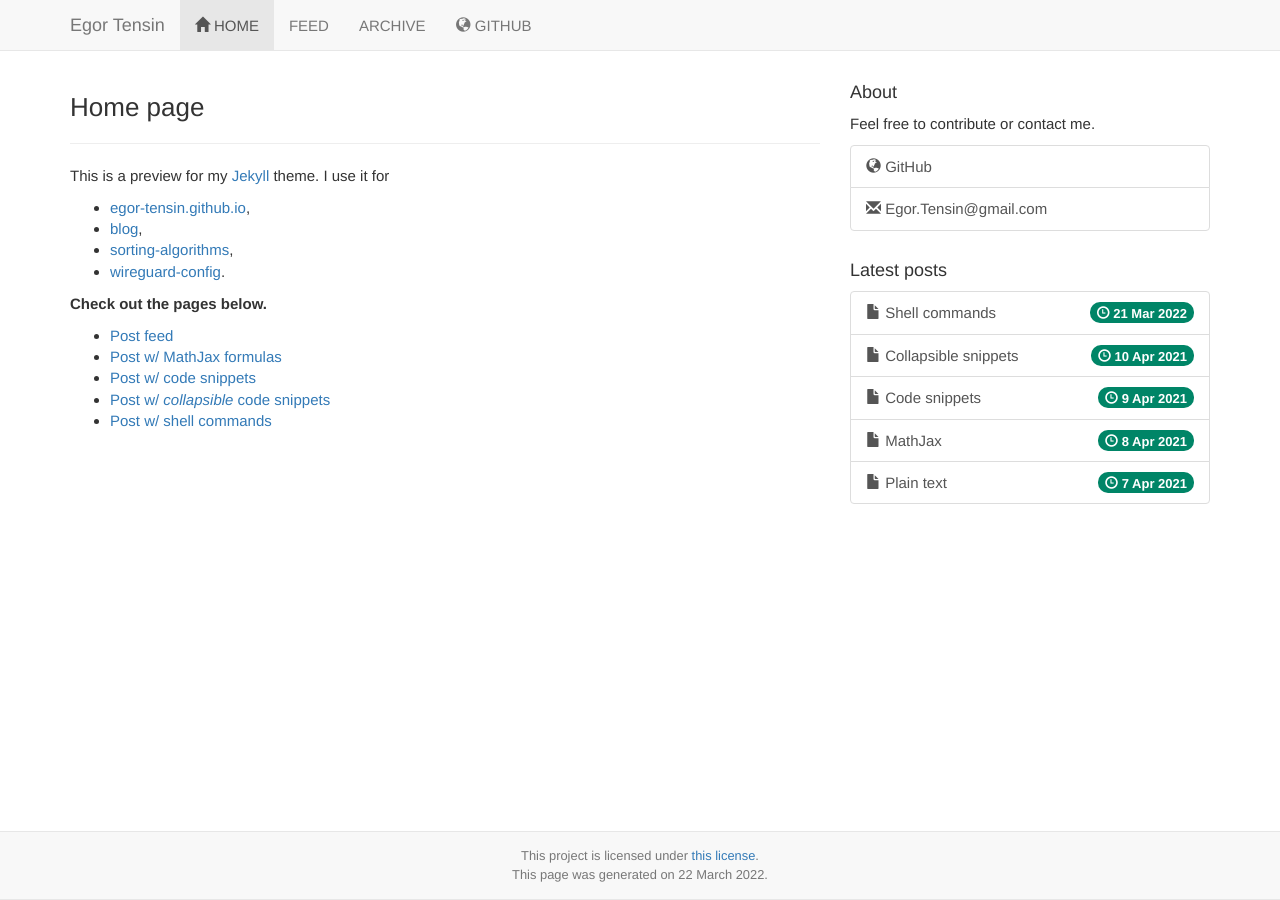
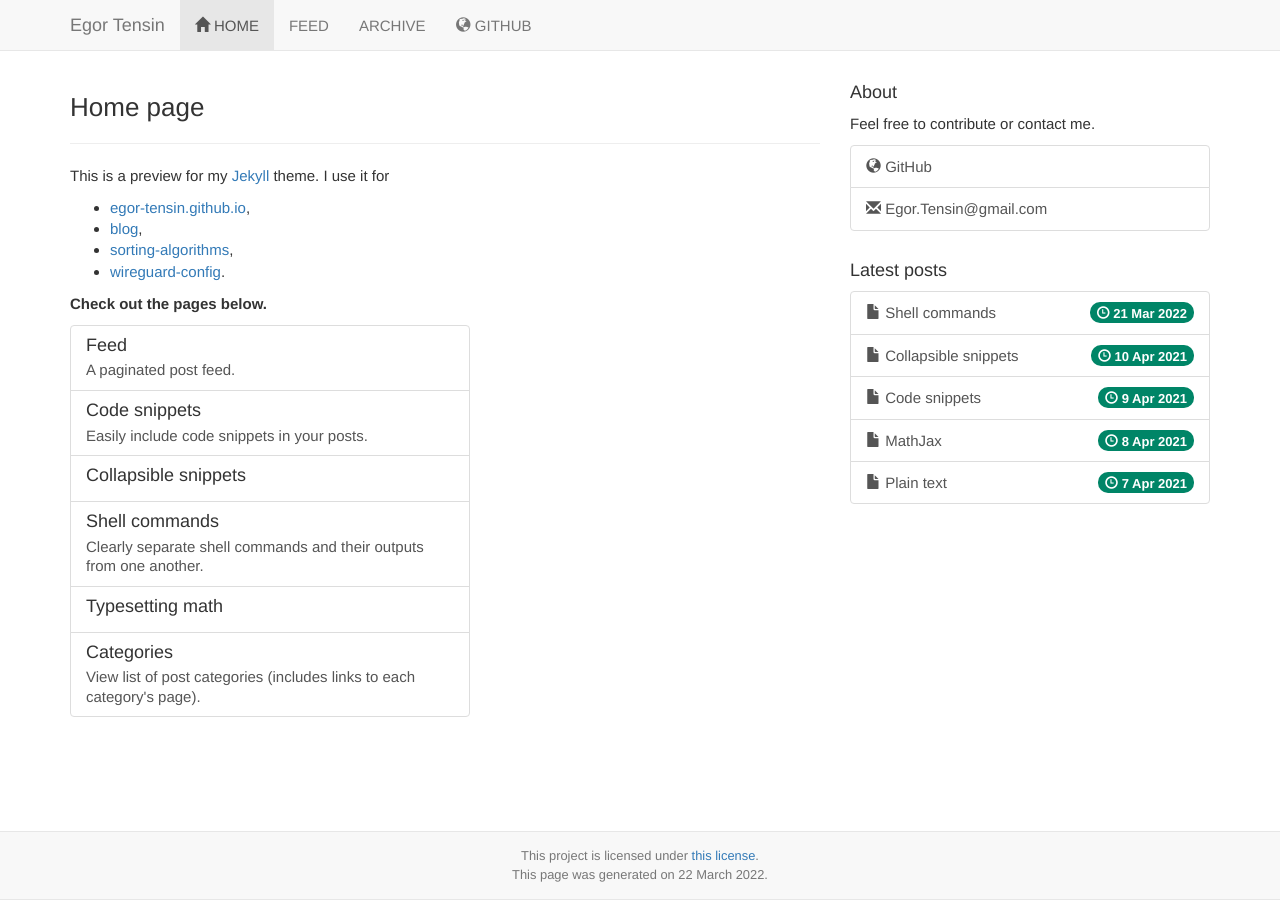
Before and after one commit to egor-tensin/jekyll-theme, a Jekyll site: the page built from index.md, in a window 1280 px wide. Built offline with Jekyll 4.4.1, drawn with Linux system fonts in a browser that asks for light colours; the repository's description, which GitHub fills in, is left out.

Commit message:
index.html: rework page links

```diff
--- a/index.md
+++ b/index.md
@@ -16,11 +16,30 @@ I use it for
 
 **Check out the pages below.**
 
-* [Post feed]({{ '/feed/' | relative_url }})
-* [Post w/ MathJax formulas]({{ site.baseurl }}{% post_url 2021-04-08-mathjax %})
-* [Post w/ code snippets]({{ site.baseurl }}{% post_url 2021-04-09-snippets %})
-* [Post w/ _collapsible_ code snippets]({{ site.baseurl }}{% post_url 2021-04-10-collapsible %})
-* [Post w/ shell commands]({{ site.baseurl }}{% post_url 2022-03-21-shell %})
+<div class="list-group wide-enough">
+  <a href="{{ '/feed/' | relative_url }}" class="list-group-item">
+    <h4 class="list-group-item-heading">Feed</h4>
+    <p class="list-group-item-text">A paginated post feed.</p>
+  </a>
+  <a href="{{ site.baseurl }}{% post_url 2021-04-09-snippets %}" class="list-group-item">
+    <h4 class="list-group-item-heading">Code snippets</h4>
+    <p class="list-group-item-text">Easily include code snippets in your posts.</p>
+  </a>
+  <a href="{{ site.baseurl }}{% post_url 2021-04-10-collapsible %}" class="list-group-item">
+    <h4 class="list-group-item-heading">Collapsible snippets</h4>
+  </a>
+  <a href="{{ site.baseurl }}{% post_url 2022-03-21-shell %}" class="list-group-item">
+    <h4 class="list-group-item-heading">Shell commands</h4>
+    <p class="list-group-item-text">Clearly separate shell commands and their outputs from one another.</p>
+  </a>
+  <a href="{{ site.baseurl }}{% post_url 2021-04-08-mathjax %}" class="list-group-item">
+    <h4 class="list-group-item-heading">Typesetting math</h4>
+  </a>
+  <a href="{{ '/archive/' | relative_url }}" class="list-group-item">
+    <h4 class="list-group-item-heading">Categories</h4>
+    <p class="list-group-item-text">View list of post categories (includes links to each category's page).</p>
+  </a>
+</div>
 
 [Jekyll]: https://jekyllrb.com/
 [egor-tensin.github.io]: {{ page.base }}
```
